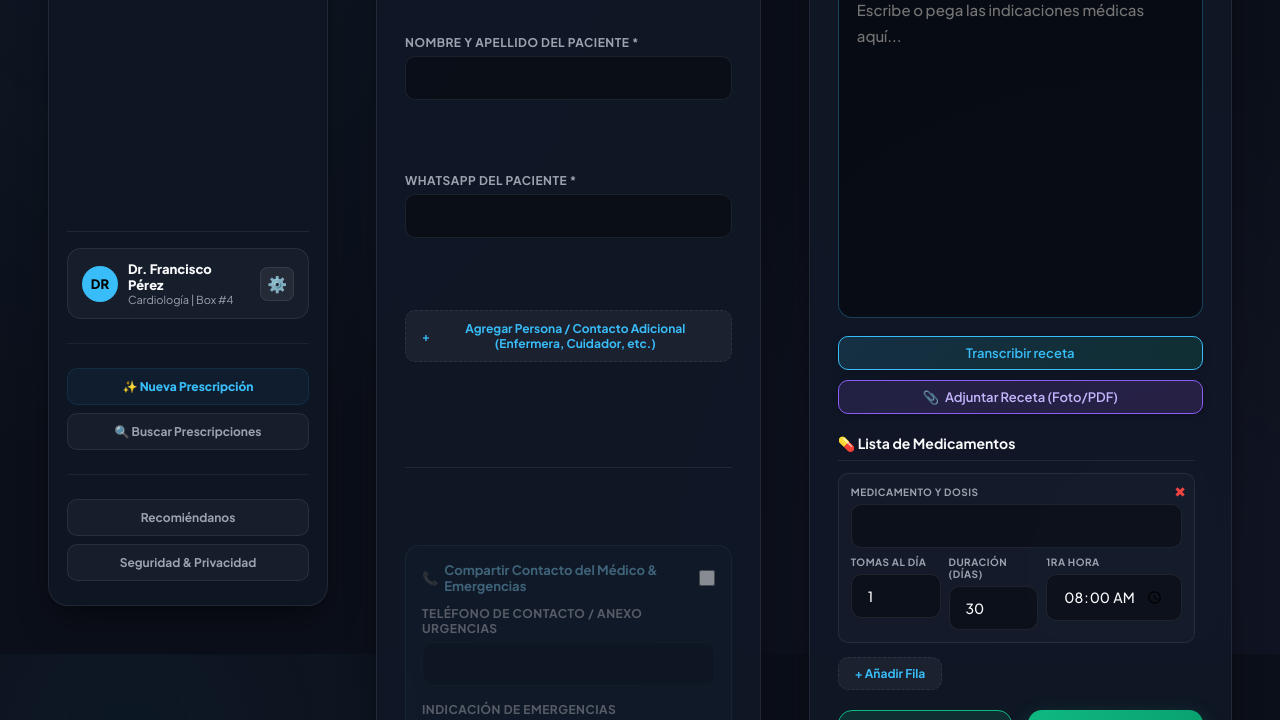
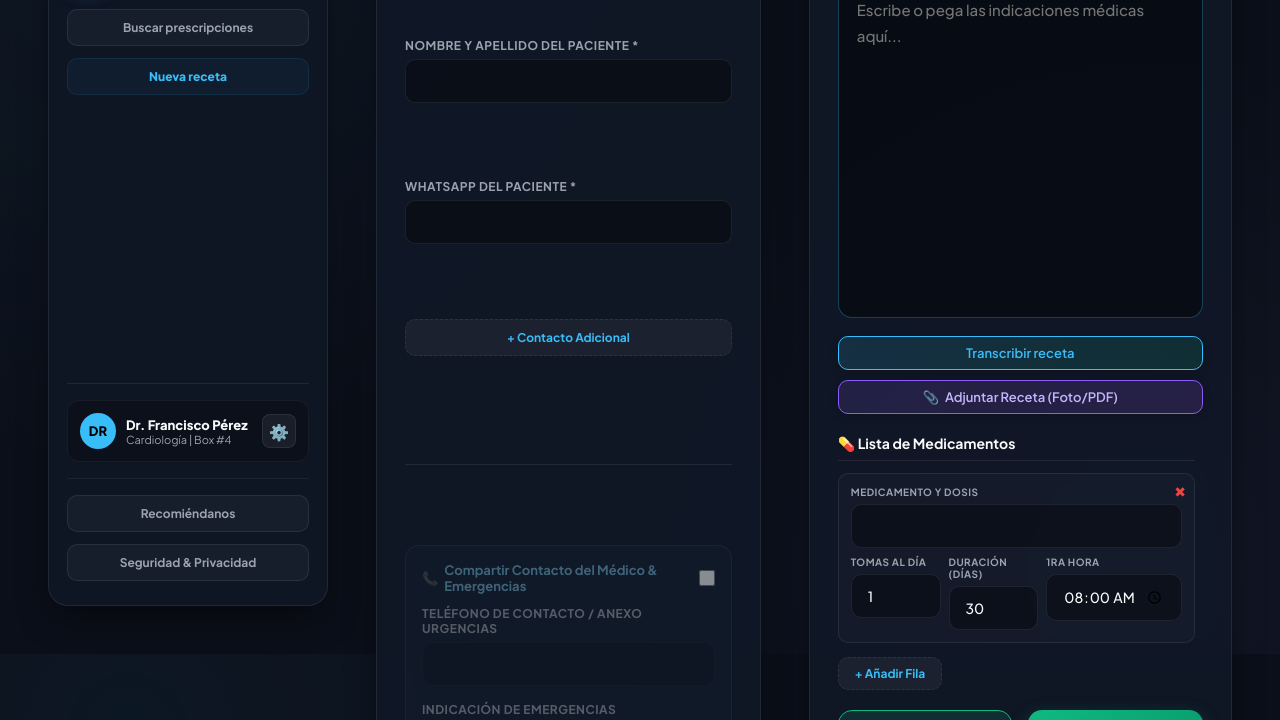
Before and after one commit to Rou101/mediclock, a website: page public/pro.html in a window 1280 px wide. Shown: the part 146-866 px from the top of the page. Drawn offline with Linux system fonts and the light colour scheme.

Commit message:
UI Tweaks: Redesign sidebar layout, rename contact button

```diff
--- a/public/pro.html
+++ b/public/pro.html
@@ -614,22 +614,33 @@
 
     <!-- BARRA LATERAL IZQUIERDA (SIDEBAR VERTICAL CHROME B2B) -->
     <aside class="vertical-sidebar">
-        <!-- SECCIÓN SUPERIOR CON MARCA Y LOGO -->
+
+        <!-- BLOQUE SUPERIOR (LOGO Y NAVEGACIÓN) -->
         <div>
-            <!-- LOGO Y MARCA -->
-            <div class="brand-box">
+            <!-- LOGO Y MARCA CON MARGEN -->
+            <div class="brand-box" style="margin: 20px 0;">
                 <div class="brand-icon">M</div>
                 <div>
-                    <span class="brand-title">MediClock Pro</span>
-                    <div><span class="version-tag">v29.0 CHROME B2B</span></div>
-                </div>
+                    <span class="brand-title">MediClock PRO</span>
+                </div>
+            </div>
+
+            <!-- BOTONES DE NAVEGACIÓN -->
+            <div style="display:flex; flex-direction:column; gap:12px; margin-top:20px;">
+                <button type="button" class="btn-sidebar-sub" onclick="openSearchModal()">
+                    Buscar prescripciones
+                </button>
+                <button type="button" class="btn-sidebar-sub" onclick="closeDispatchModal()" style="color:var(--c-primary); font-weight:800; background:rgba(56, 189, 248, 0.05); border:1px solid rgba(56, 189, 248, 0.1);">
+                    Nueva receta
+                </button>
             </div>
         </div>
 
-        <!-- SECCIÓN INFERIOR: PERFIL DEL DR. Y BOTONES SIN ÍCONOS ABAJO -->
-        <div class="sidebar-footer-box">
-            <!-- PERFIL DEL DOCTOR (UBICADO ABAJO CON BOTÓN DE CONFIGURACIÓN ⚙️) -->
-            <div class="doctor-badge-sidebar" style="display:flex; justify-content:space-between; align-items:center;">
+        <!-- BLOQUE INFERIOR (DOCTOR Y SECUNDARIOS) -->
+        <div class="sidebar-footer-box" style="display:flex; flex-direction:column; gap:12px;">
+
+            <!-- PERFIL DEL DOCTOR -->
+            <div class="doctor-badge-sidebar" style="display:flex; justify-content:space-between; align-items:center; background:rgba(0,0,0,0.2); padding:12px; border-radius:12px; border:1px solid rgba(255,255,255,0.05);">
                 <div style="display:flex; align-items:center; gap:10px;">
                     <div class="avatar-circle">DR</div>
                     <div>
@@ -642,16 +653,7 @@
                 </button>
             </div>
 
-            <hr style="border:0; border-top:1px solid rgba(255,255,255,0.06); margin:16px 0;">
-
-            <button type="button" class="btn-sidebar-sub" onclick="closeDispatchModal()" style="color:var(--c-primary); font-weight:800; background:rgba(56, 189, 248, 0.05); border:1px solid rgba(56, 189, 248, 0.1);">
-                ✨ Nueva Prescripción
-            </button>
-            <button type="button" class="btn-sidebar-sub" onclick="openSearchModal()">
-                🔍 Buscar Prescripciones
-            </button>
-
-            <hr style="border:0; border-top:1px solid rgba(255,255,255,0.06); margin:16px 0;">
+            <hr style="border:0; border-top:1px solid rgba(255,255,255,0.06); margin:4px 0;">
 
             <!-- BOTONES SECUNDARIOS EN LA PARTE INFERIOR (SIN ÍCONOS) -->
             <button type="button" class="btn-sidebar-sub" onclick="openRecomendarModal()">
@@ -690,7 +692,7 @@
                     <div style="margin-bottom:28px;">
                         <div id="contacts-container"></div>
                         <button type="button" class="btn-aux" style="width:100%; justify-content:center;" onclick="addContactRow()">
-                            <span>+</span> Agregar Persona / Contacto Adicional (Enfermera, Cuidador, etc.)
+                            + Contacto Adicional
                         </button>
                     </div>
 
```
